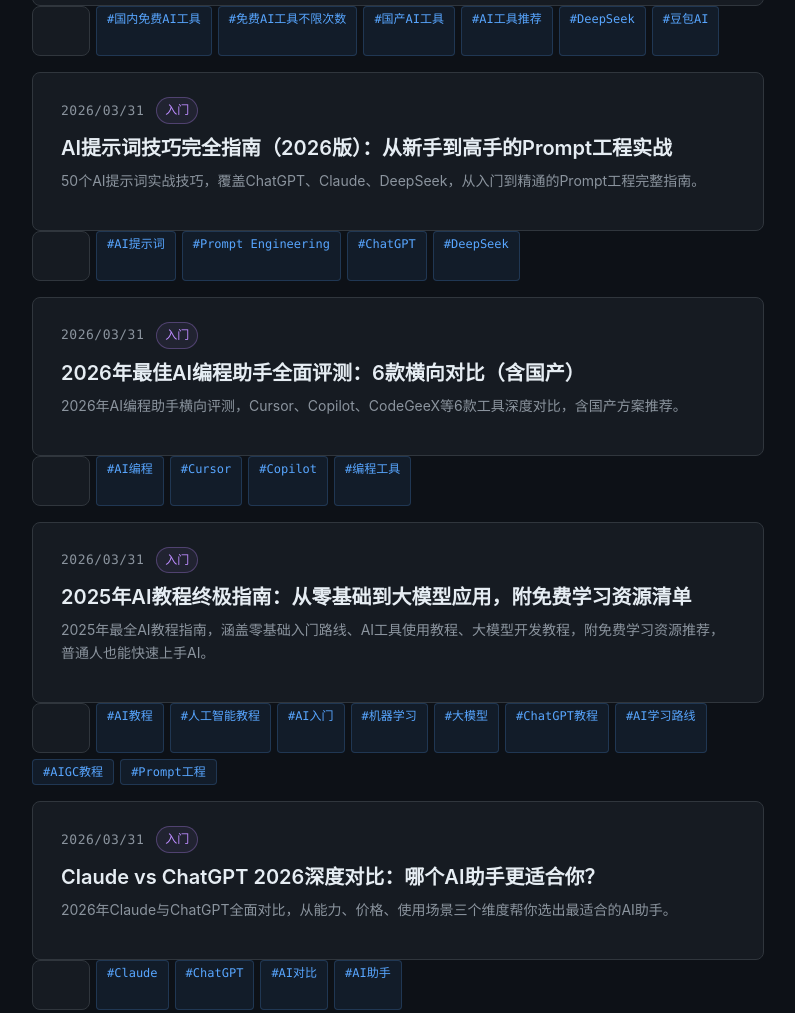
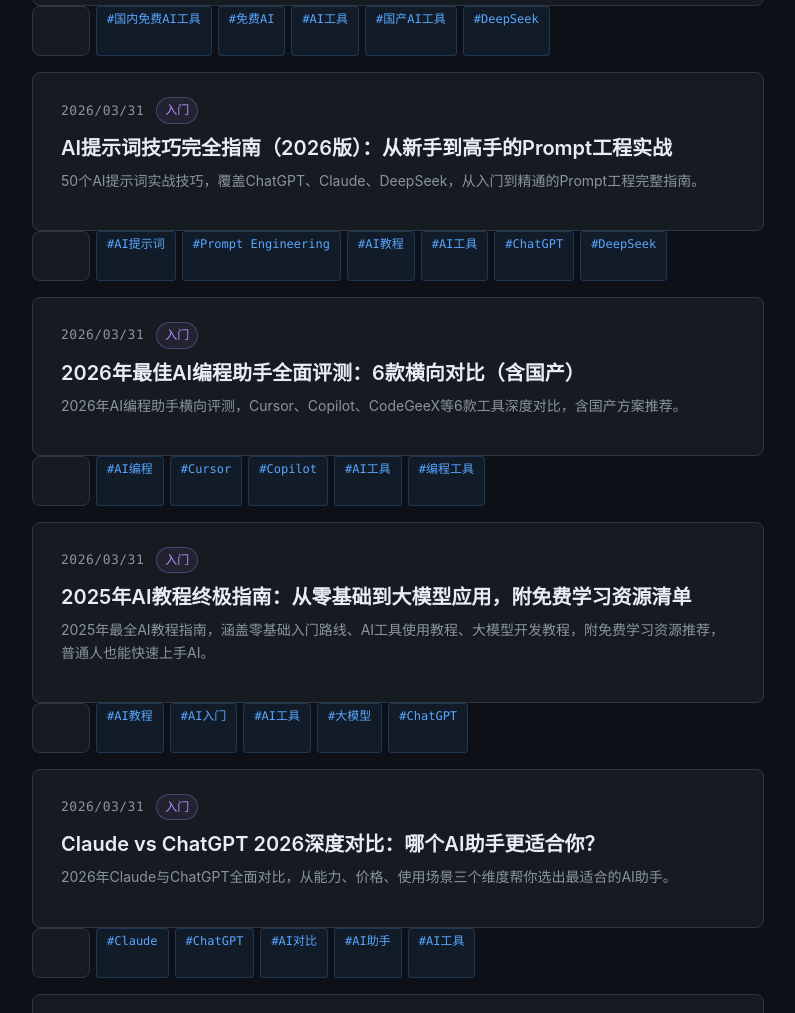
Before and after one commit to mm755185665-png/ai-blog, an Astro site: page /ai-blog/ in a window 1280 px wide. Shown: the part 330-1343 px from the top of the page, without its empty margins (242-1037 px from the left). Built offline with nearby package versions, Linux system fonts and the light colour scheme; Astro itself is replaced by a stand-in of ours.

Commit message:
normalize tags: add shared tags for better tag page coverage

```diff
--- a/src/content/posts/2026-03-26-build-ai-agent.md
+++ b/src/content/posts/2026-03-26-build-ai-agent.md
@@ -3,7 +3,7 @@ title: "用 Claude 4.6 API 构建你的第一个多步骤 AI Agent"
 date: 2026-03-26
 difficulty: 中级
 summary: "通过 Anthropic Python SDK，手把手实现一个能自主拆解任务、调用工具、循环执行的 AI Agent，体验 2026 年最火的智能体开发范式。"
-tags: ["AI Agent", "Claude 4.6", "Anthropic SDK", "Tool Use", "Python"]
+tags: ["AI Agent", "Claude 4.6", "AI教程", "Python", "大模型"]
 ---
 
 > 本文由 `main.py` 调用 Claude Opus 4.6 API 自动生成。运行 `python main.py` 可重新生成完整版本。
--- a/src/content/posts/2026-03-30-ai-54628f.md
+++ b/src/content/posts/2026-03-30-ai-54628f.md
@@ -1,7 +1,7 @@
 ---
 title: "2026年最佳AI图像生成工具全面评测：8款横向对比（含国产）"
 summary: "2026年最全AI图像生成工具横向对比，涵盖Midjourney V7、GPT Image 1.5、Flux 2.0、Stable Diffusion 3.5、Adobe Firefly、即梦AI等8款主流工具，从生成质量、易用性、价格、中文支持、商用授权五大维度深度评测，帮你找到最适合的AI绘图工具。"
-tags: ["AI图像生成工具", "AI绘图工具", "Midjourney V7", "GPT Image 1.5", "Flux 2.0", "Stable Diffusion 3.5", "Adobe Firefly", "即梦AI"]
+tags: ["AI图像生成工具", "AI绘图工具", "AI工具", "Midjourney V7", "免费AI"]
 date: "2026-03-30"
 difficulty: "入门"
 ---
--- a/src/content/posts/2026-03-31-ai-09f249.md
+++ b/src/content/posts/2026-03-31-ai-09f249.md
@@ -1,7 +1,7 @@
 ---
 title: "AI提示词技巧完全指南（2026版）：从新手到高手的Prompt工程实战"
 date: 2026-03-31
-tags: ["AI提示词", "Prompt Engineering", "ChatGPT", "DeepSeek"]
+tags: ["AI提示词", "Prompt Engineering", "AI教程", "AI工具", "ChatGPT", "DeepSeek"]
 summary: "50个AI提示词实战技巧，覆盖ChatGPT、Claude、DeepSeek，从入门到精通的Prompt工程完整指南。"
 difficulty: "入门"
 ---
--- a/src/content/posts/2026-03-31-ai-5cb8b5.md
+++ b/src/content/posts/2026-03-31-ai-5cb8b5.md
@@ -1,7 +1,7 @@
 ---
 title: "2026年最佳AI编程助手全面评测：6款横向对比（含国产）"
 date: 2026-03-31
-tags: ["AI编程", "Cursor", "Copilot", "编程工具"]
+tags: ["AI编程", "Cursor", "Copilot", "AI工具", "编程工具"]
 summary: "2026年AI编程助手横向评测，Cursor、Copilot、CodeGeeX等6款工具深度对比，含国产方案推荐。"
 difficulty: "入门"
 ---
--- a/src/content/posts/2026-03-31-ai-dfb482.md
+++ b/src/content/posts/2026-03-31-ai-dfb482.md
@@ -1,7 +1,7 @@
 ---
 title: "2025年AI教程终极指南：从零基础到大模型应用，附免费学习资源清单"
 date: "2026-03-31"
-tags: ["AI教程", "人工智能教程", "AI入门", "机器学习", "大模型", "ChatGPT教程", "AI学习路线", "AIGC教程", "Prompt工程"]
+tags: ["AI教程", "AI入门", "AI工具", "大模型", "ChatGPT"]
 summary: "2025年最全AI教程指南，涵盖零基础入门路线、AI工具使用教程、大模型开发教程，附免费学习资源推荐，普通人也能快速上手AI。"
 difficulty: "入门"
 ---
--- a/src/content/posts/2026-03-31-claude-vs-chatgpt.md
+++ b/src/content/posts/2026-03-31-claude-vs-chatgpt.md
@@ -1,7 +1,7 @@
 ---
 title: "Claude vs ChatGPT 2026深度对比：哪个AI助手更适合你？"
 date: 2026-03-31
-tags: ["Claude", "ChatGPT", "AI对比", "AI助手"]
+tags: ["Claude", "ChatGPT", "AI对比", "AI助手", "AI工具"]
 summary: "2026年Claude与ChatGPT全面对比，从能力、价格、使用场景三个维度帮你选出最适合的AI助手。"
 difficulty: "入门"
 ---
--- a/src/content/posts/2026-03-31-midjourney.md
+++ b/src/content/posts/2026-03-31-midjourney.md
@@ -1,7 +1,7 @@
 ---
 title: "Midjourney使用教程（2026最新版）：从注册到出图的完整入门指南"
 date: 2026-03-31
-tags: ["Midjourney", "AI绘画", "图像生成", "教程"]
+tags: ["Midjourney", "AI绘画", "图像生成", "AI工具", "AI教程"]
 summary: "2026年最新Midjourney完整入门教程，从注册到出图，涵盖V7新功能、提示词技巧、参数详解。"
 difficulty: "入门"
 ---
--- a/src/content/posts/2026-04-07-guonei-mianfei-ai.md
+++ b/src/content/posts/2026-04-07-guonei-mianfei-ai.md
@@ -1,7 +1,7 @@
 ---
 title: "2026年国内免费AI工具大全不限次数：30款亲测可用工具按场景分类"
 date: 2026-04-07
-tags: ["国内免费AI工具", "免费AI工具不限次数", "国产AI工具", "AI工具推荐", "DeepSeek", "豆包AI"]
+tags: ["国内免费AI工具", "免费AI", "AI工具", "国产AI工具", "DeepSeek"]
 difficulty: "入门"
 summary: "2026年国内免费AI工具大全不限次数，涵盖DeepSeek、豆包、Kimi等30款工具，按写作/绘图/视频/编程分类，附场景选择指南，亲测可用持续更新。"
 ---
```
